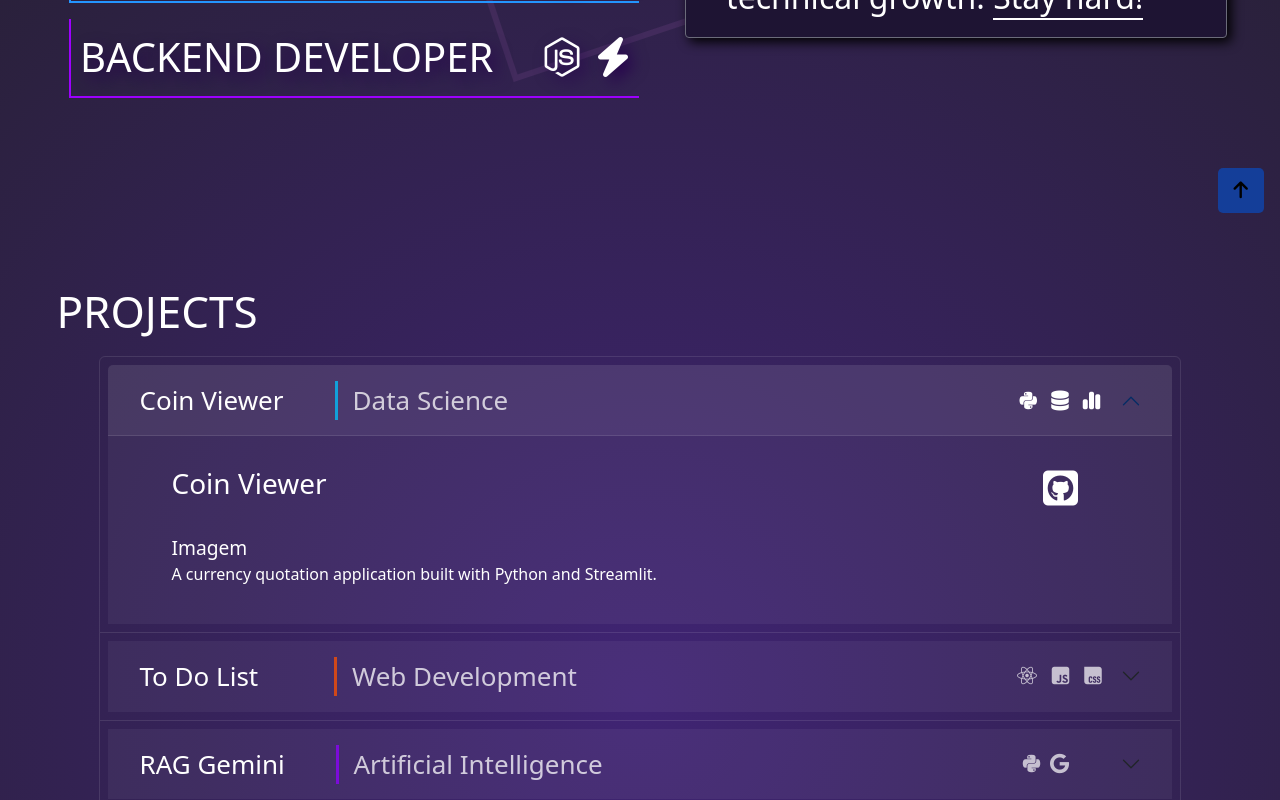
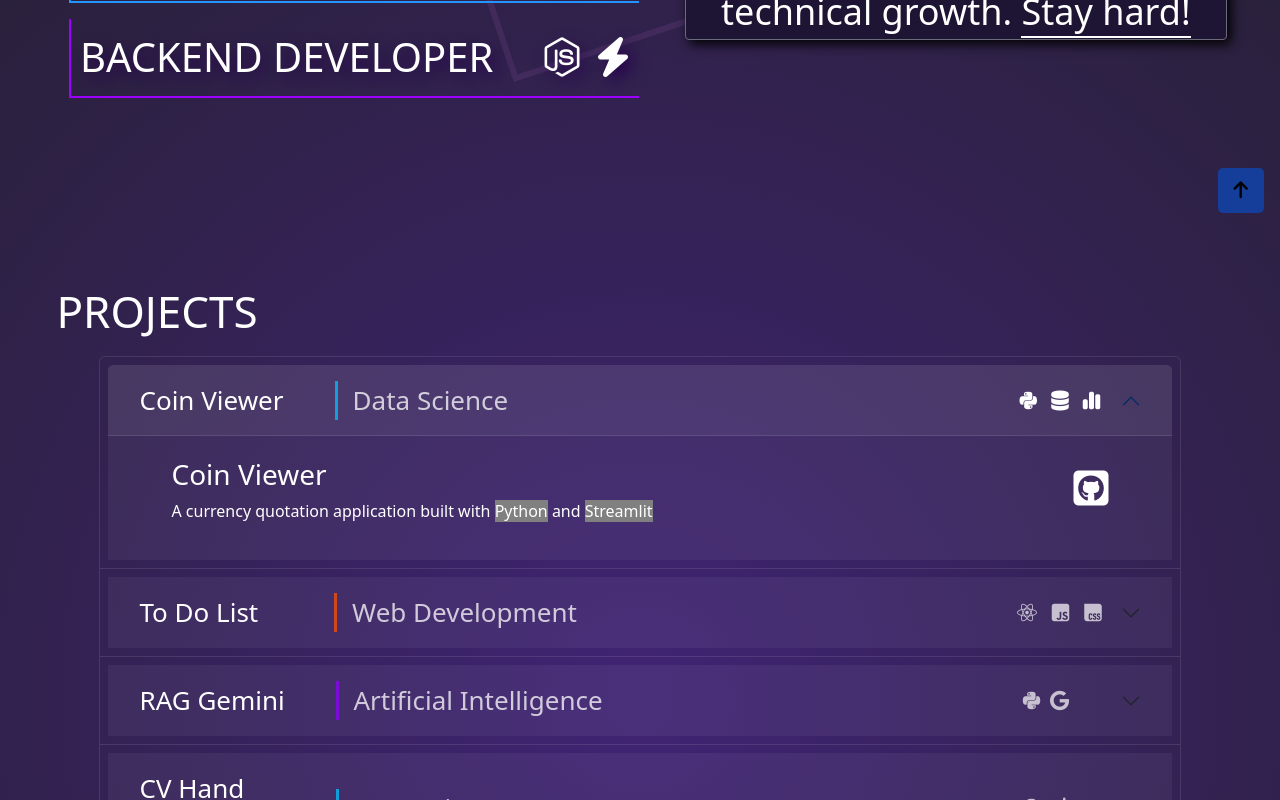
Before and after one commit to Dnaka27/Diogo-Portfolio, a React (Vite) app: page / in a window 1280 px wide. Shown: the part 571-1371 px from the top of the page. Built offline with nearby package versions, Linux system fonts and the light colour scheme; the HTML template or start-up script is replaced by a standard one.

Commit message:
fix/ style improvements

```diff
--- a/src/components/Header.css
+++ b/src/components/Header.css
@@ -147,13 +147,17 @@ h1 {
 .about-text {
   color: white;
   justify-content: center;
+<<<<<<< Updated upstream
   padding: 1rem;
   margin-left: 1rem;
   font-size: 2rem;
+=======
+  padding: 4%;
+  font-size: 2.25rem;
+>>>>>>> Stashed changes
   text-align: left;
   margin: 0;
   font-weight: 100;
-  padding-left: 2.5rem;
 }
 
 .header-stylePY {
--- a/src/components/Projects.css
+++ b/src/components/Projects.css
@@ -9,14 +9,16 @@
 }
 
 .project-content {
+  display: flex;
+  justify-content: space-between;
   color: #fff;
 }
 
 .project-header {
   display: flex;
+  flex-direction: column;
   justify-content: space-between;
-  align-items: center;
-  margin-bottom: 1rem;
+  align-items: left;
 }
 
 .project-description {
@@ -123,8 +125,8 @@
   border-left: 3px solid #9000ff;
 }
 
-.project-styleTech {
-
+.project-style-tech {
+  background-color: gray;
 }
 
 .project-link {
--- a/src/components/Projects.jsx
+++ b/src/components/Projects.jsx
@@ -6,8 +6,12 @@ const projectData = [
     name: 'Coin Viewer',
     category: 'Data Science',
     className: 'data-science',
-    description:
-      'A currency quotation application built with Python and Streamlit.',
+    description: [
+      { text: `A currency quotation application built with ` },
+      { text: `Python`, highlight: true },
+      { text: ` and ` },
+      { text: `Streamlit`, highlight: true },
+    ],
     githubRepository: 'https://github.com/Dnaka27/Coin_Viewer',
     techs: [
       'fa-brands fa-python',
@@ -19,8 +23,12 @@ const projectData = [
     name: 'To Do List',
     category: 'Web Development',
     className: 'web-development',
-    description:
-      'An organizational to-do list application using React and JavaScript.',
+    description: [
+      { text: `A currency quotation application built with` },
+      { text: `Python`, highlight: true },
+      { text: ` and ` },
+      { text: `Streamlit`, highlight: true },
+    ],
     githubRepository: 'https://github.com/Dnaka27/ToDoList_basic/',
     techs: ['fa-brands fa-react', 'fa-brands fa-square-js', 'fa-brands fa-css'],
   },
@@ -28,8 +36,12 @@ const projectData = [
     name: 'RAG Gemini',
     category: 'Artificial Intelligence',
     className: 'ai',
-    description:
-      'An AI agent that utilizes Langchain with Retrieval-Augmented Generation (RAG) techniques to enhance information retrieval and response generation',
+    description: [
+      { text: `A currency quotation application built with` },
+      { text: `Python`, highlight: true },
+      { text: ` and ` },
+      { text: `Streamlit`, highlight: true },
+    ],
     githubRepository: 'https://github.com/Dnaka27/RAG-Gemini-embedding',
     techs: ['fa-brands fa-python', 'fa-brands fa-google'],
   },
@@ -37,19 +49,25 @@ const projectData = [
     name: 'CV Hand Controller',
     category: 'Data Science',
     className: 'data-science',
-    description:
-      'An application that uses computer vision to control the mouse pointer with hand movements and gestures',
+    description: [
+      { text: `A currency quotation application built with` },
+      { text: `Python`, highlight: true },
+      { text: ` and ` },
+      { text: `Streamlit`, highlight: true },
+    ],
     githubRepository: 'https://github.com/Dnaka27/Computer_vision-Hand_control',
-    techs: [
-      'fa-brands fa-python', 'fa-solid fa-robot'
-    ],
+    techs: ['fa-brands fa-python', 'fa-solid fa-robot'],
   },
   {
     name: 'AI Web Searcher',
     category: 'Artificial Intelligence',
     className: 'ai',
-    description:
-      'Gemini Instance that utilizes Googe Search Tool to search the web and answer questions based on the results',
+    description: [
+      { text: `A currency quotation application built with ` },
+      { text: `Python`, highlight: true },
+      { text: ` and ` },
+      { text: `Streamlit`, highlight: true },
+    ],
     githubRepository: 'https://github.com/Dnaka27/AI-WebSearch',
     techs: ['fa-brands fa-python', 'fa-brands fa-google'],
   },
@@ -59,6 +77,19 @@ const ProjectContent = ({ project }) => (
   <div className='project-content'>
     <div className='project-header'>
       <h3>{project.name}</h3>
+      <p className='project-description'>
+        {project.description.map((part, index) =>
+          part.highlight ? (
+            <span key={index} className='project-style-tech'>
+              {part.text}
+            </span>
+          ) : (
+            part.text
+          )
+        )}
+      </p>
+    </div>
+    <div className='project-media'>
       <a
         href={project.githubRepository}
         target='_blank'
@@ -69,8 +100,6 @@ const ProjectContent = ({ project }) => (
         <i className='fa-brands fa-square-github'></i>
       </a>
     </div>
-    <div className='project-techs'><span className='style'>Imagem</span></div>
-    <p className='project-description'>{project.description}</p>
   </div>
 )
 
```
